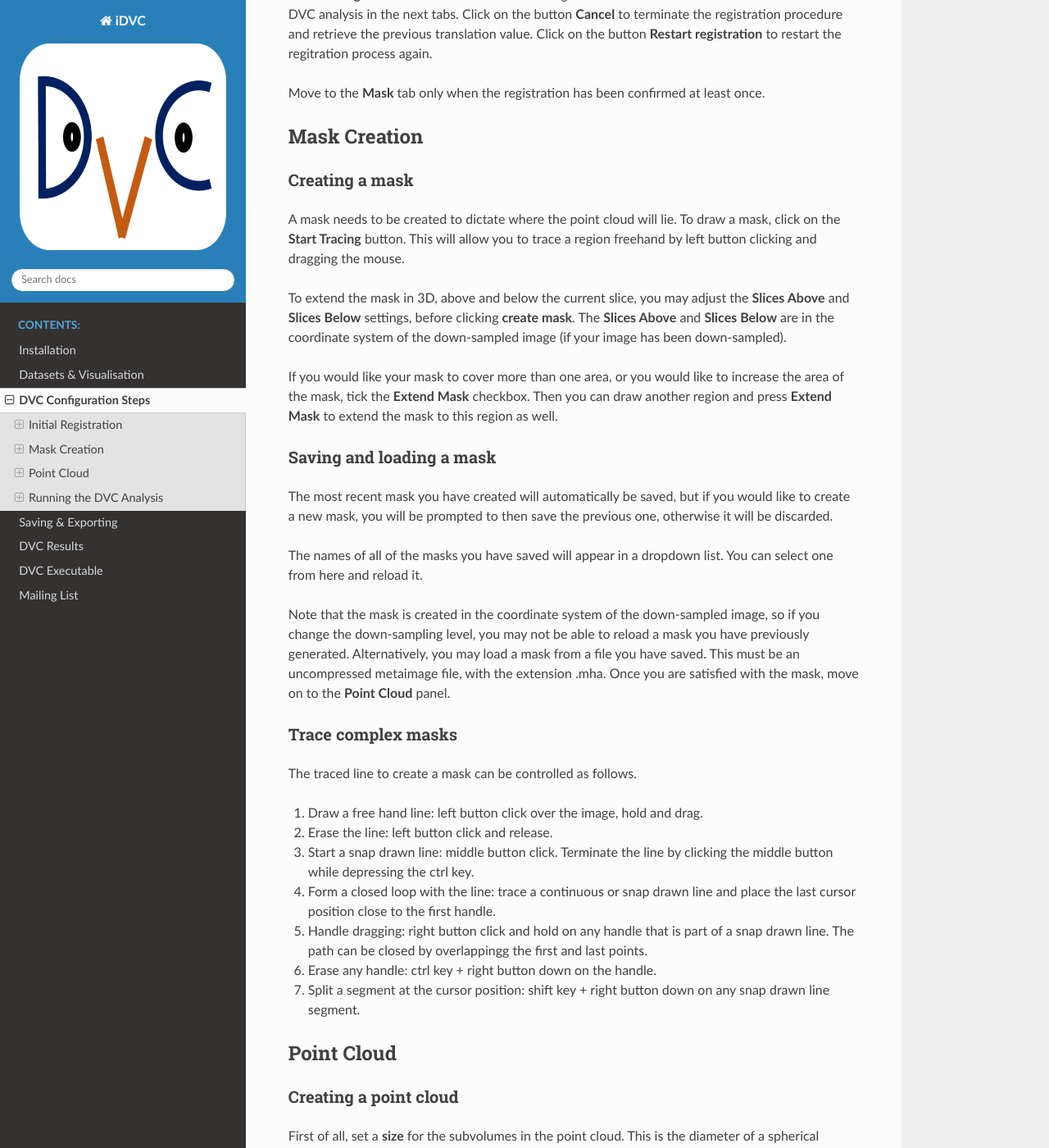
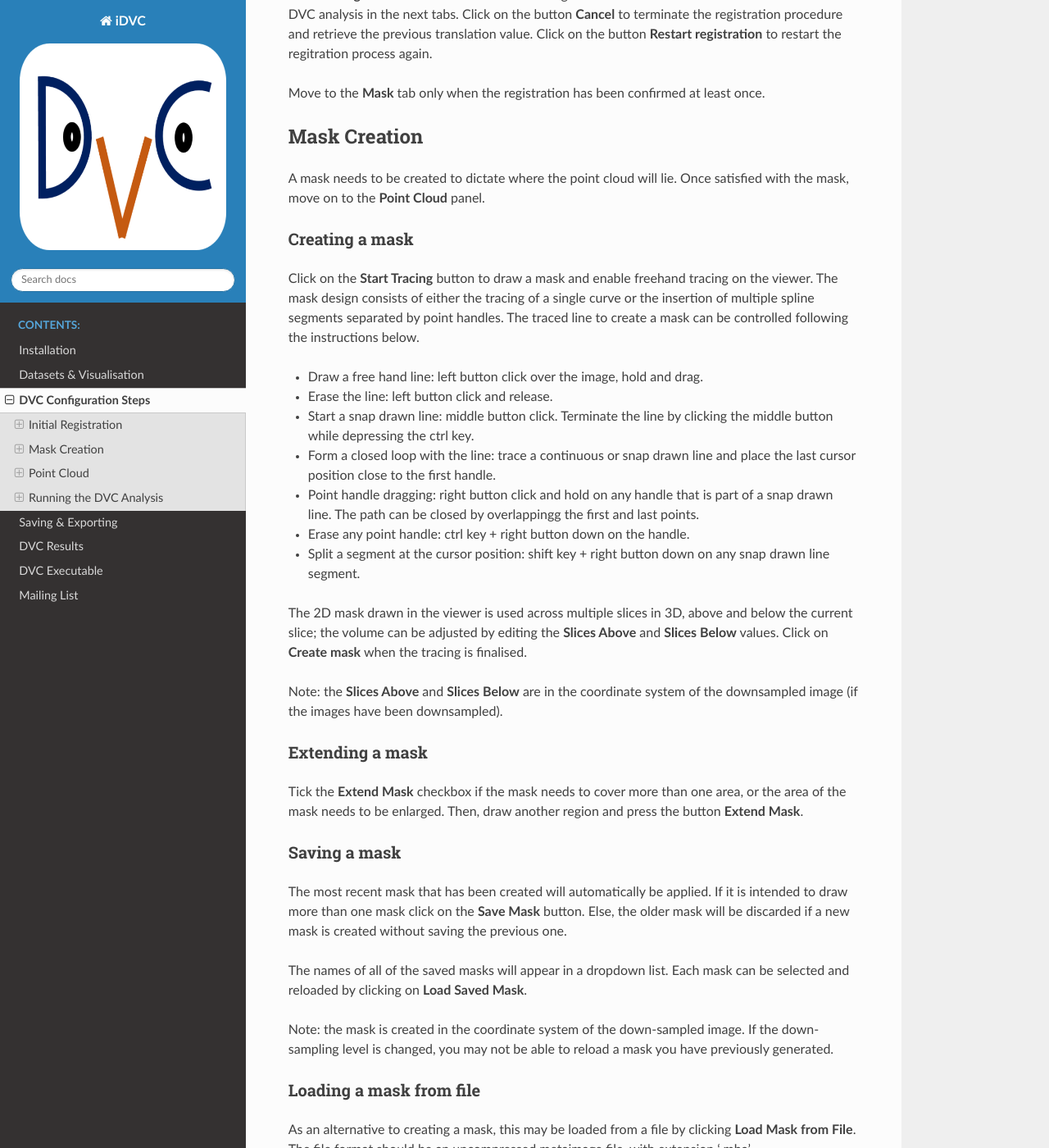
Before and after one commit to TomographicImaging/iDVC, a Sphinx documentation site: the page built from docs/source/dvc_steps.rst, in a window 1280 px wide and 1400 px high, scrolled down 1600 px. Shown: the whole window at 82% size. Built offline with Sphinx 7.4.7 and the Read the Docs theme 2.0.0, drawn with Linux system fonts in a browser that asks for light colours; some of the changed text lies outside the part shown.

Commit message:
Edit documentation and help text after discussion

```diff
--- a/docs/source/dvc_steps.rst
+++ b/docs/source/dvc_steps.rst
@@ -59,44 +59,51 @@ Move to the **Mask** tab only when the registration has been confirmed at least
 
 Mask Creation
 =============
+A mask needs to be created to dictate where the point cloud will lie.
+Once satisfied with the mask, move on to the **Point Cloud** panel.
 
 Creating a mask
 ~~~~~~~~~~~~~~~
+Click on the **Start Tracing** button to draw a mask and enable freehand tracing on the viewer.
+The mask design consists of either the tracing of a single curve or the insertion of multiple spline segments separated by point handles.
+The traced line to create a mask can be controlled following the instructions below.
 
-A mask needs to be created to dictate where the point cloud will lie.
-To draw a mask, click on the **Start Tracing** button.
-This will allow you to trace a region freehand by left button clicking and dragging the mouse.
+- Draw a free hand line: left button click over the image, hold and drag.
+- Erase the line: left button click and release.
+- Start a snap drawn line: middle button click. Terminate the line by clicking the middle button while depressing the ctrl key.
+- Form a closed loop with the line: trace a continuous or snap drawn line and place the last cursor position close to the first handle.
+- Point handle dragging: right button click and hold on any handle that is part of a snap drawn line. The path can be closed by overlappingg the first and last points.
+- Erase any point handle: ctrl key + right button down on the handle.
+- Split a segment at the cursor position: shift key + right button down on any snap drawn line segment.
 
-To extend the mask in 3D, above and below the current slice, you may adjust the **Slices Above** and **Slices Below** settings,
-before clicking **create mask**.
-The **Slices Above** and **Slices Below** are in the coordinate system of the down-sampled image (if your image has been down-sampled).
+The 2D mask drawn in the viewer is used across multiple slices in 3D, above and below the current slice; the volume can be adjusted by editing the **Slices Above** and **Slices Below** values.
+Click on **Create mask** when the tracing is finalised.
 
-If you would like your mask to cover more than one area, or you would like to increase the area of the mask, tick the **Extend Mask** checkbox.
-Then you can draw another region and press **Extend Mask** to extend the mask to this region as well.
+Note: the **Slices Above** and **Slices Below** are in the coordinate system of the downsampled image (if the images have been downsampled).
 
-Saving and loading a mask
-~~~~~~~~~~~~~~~~~~~~~~~~~
+Extending a mask
+~~~~~~~~~~~~~~~~
 
-The most recent mask you have created will automatically be saved, but if you would like to create a new mask, you will be prompted to then save the previous one, otherwise it will be discarded.
+Tick the **Extend Mask** checkbox if the mask needs to cover more than one area, or the area of the mask needs to be enlarged.
+Then, draw another region and press the button **Extend Mask**.
 
-The names of all of the masks you have saved will appear in a dropdown list. You can select one from here and reload it.
+Saving a mask
+~~~~~~~~~~~~~
 
-Note that the mask is created in the coordinate system of the down-sampled image, so if you change the down-sampling level, you may not be able to reload a mask you have previously generated.
-Alternatively, you may load a mask from a file you have saved. This must be an uncompressed metaimage file, with the extension .mha.
-Once you are satisfied with the mask, move on to the **Point Cloud** panel.
+The most recent mask that has been created will automatically be applied.
+If it is intended to draw more than one mask click on the **Save Mask** button. Else, the older mask will be discarded if a new mask is created without saving the previous one.
 
-Trace complex masks
-~~~~~~~~~~~~~~~~~~~
+The names of all of the saved masks will appear in a dropdown list.
+Each mask can be selected and reloaded by clicking on **Load Saved Mask**.
 
-The traced line to create a mask can be controlled as follows.
+Note: the mask is created in the coordinate system of the down-sampled image.
+If the down-sampling level is changed, you may not be able to reload a mask you have previously generated.
 
-1) Draw a free hand line: left button click over the image, hold and drag.
-2) Erase the line: left button click and release.
-3) Start a snap drawn line: middle button click. Terminate the line by clicking the middle button while depressing the ctrl key.
-4) Form a closed loop with the line: trace a continuous or snap drawn line and place the last cursor position close to the first handle.
-5) Handle dragging: right button click and hold on any handle that is part of a snap drawn line. The path can be closed by overlappingg the first and last points.
-6) Erase any handle: ctrl key + right button down on the handle.
-7) Split a segment at the cursor position: shift key + right button down on any snap drawn line segment.
+Loading a mask from file
+~~~~~~~~~~~~~~~~~~~~~~~~
+
+As an alternative to creating a mask, this may be loaded from a file by clicking **Load Mask from File**.
+The file format should be an uncompressed metaimage file, with extension '.mha'.
 
 Point Cloud
 ===========
```
Also changed, not shown: 1 other file.
